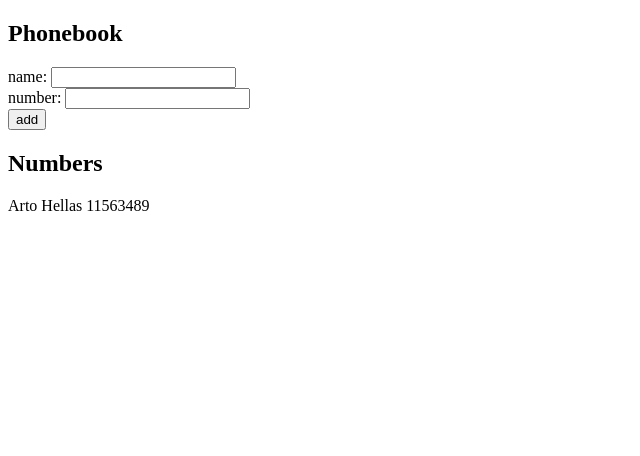
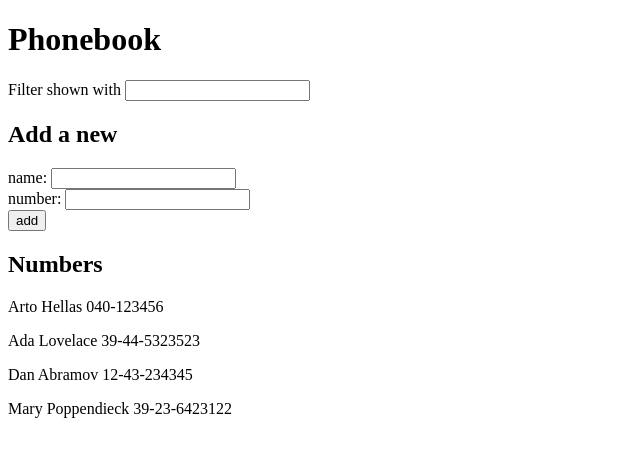
Before and after one commit to nati-friedman/part3-phonebook-backend, a React (Vite) app in the folder part2/phonebook/phonebook/: page / in a window 1280 px wide. Shown: the top 456 px of the page, without its empty margins (0-640 px from the left). Built offline with nearby package versions, Linux system fonts and the light colour scheme.

Commit message:
exercise 2.9

```diff
--- a/part2/phonebook/phonebook/src/App.jsx
+++ b/part2/phonebook/phonebook/src/App.jsx
@@ -2,13 +2,18 @@
 
 const App = () => {
   const [persons, setPersons] = useState([
-    {
-      name: "Arto Hellas",
-      number: "11563489",
-    },
+    { name: "Arto Hellas", number: "040-123456", id: 1 },
+    { name: "Ada Lovelace", number: "39-44-5323523", id: 2 },
+    { name: "Dan Abramov", number: "12-43-234345", id: 3 },
+    { name: "Mary Poppendieck", number: "39-23-6423122", id: 4 },
   ]);
   const [newName, setNewName] = useState("");
   const [newNumber, setNewNumber] = useState("");
+  const [filter, setFilter] = useState("");
+
+  const handleFilterChange = (e) => {
+    setFilter(e.target.value);
+  };
 
   const handleNameChange = (e) => {
     setNewName(e.target.value);
@@ -34,10 +39,22 @@
     }
   };
 
+  // return filtered array of persons according to
+  // the filter value (case-insensitive)
+  const filterPersons = () => {
+    return persons.filter((person) =>
+      person.name.toLocaleLowerCase().includes(filter.toLocaleLowerCase())
+    );
+  };
+
   return (
     <div>
-      <h2>Phonebook</h2>
+      <h1>Phonebook</h1>
+      <div>
+        Filter shown with <input value={filter} onChange={handleFilterChange} />
+      </div>
       <form onSubmit={handleSubmit}>
+        <h2>Add a new</h2>
         <div>
           name: <input value={newName} onChange={handleNameChange} />
         </div>
@@ -49,7 +66,7 @@
         </div>
       </form>
       <h2>Numbers</h2>
-      {persons.map((person) => (
+      {filterPersons().map((person) => (
         <p key={person.name}>
           {person.name} {person.number}
         </p>
```
